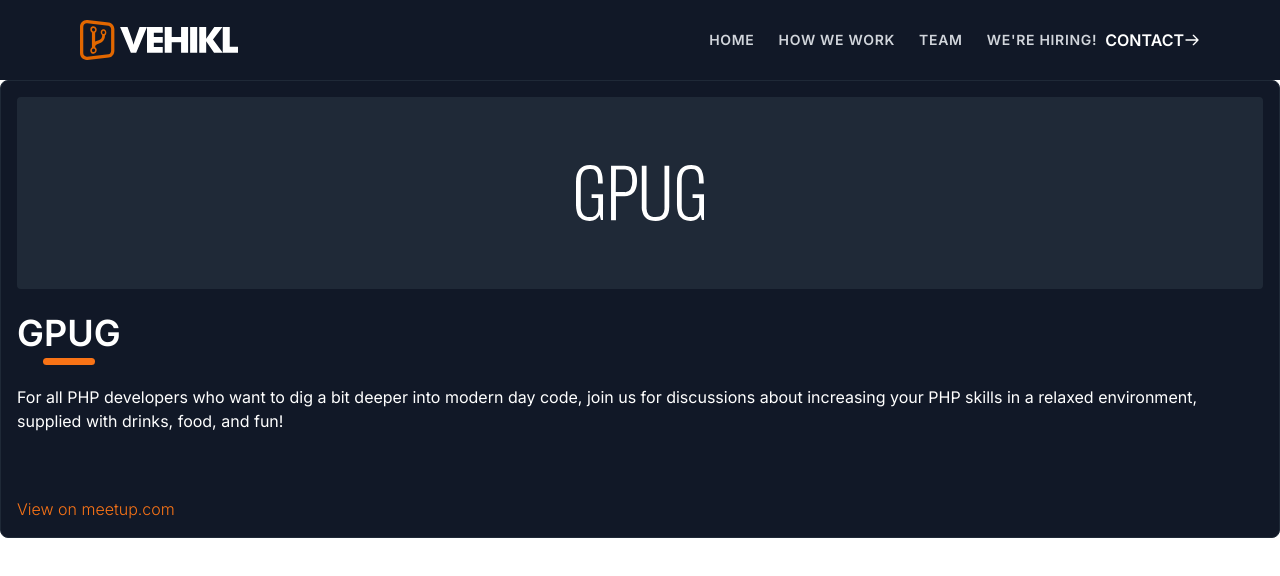
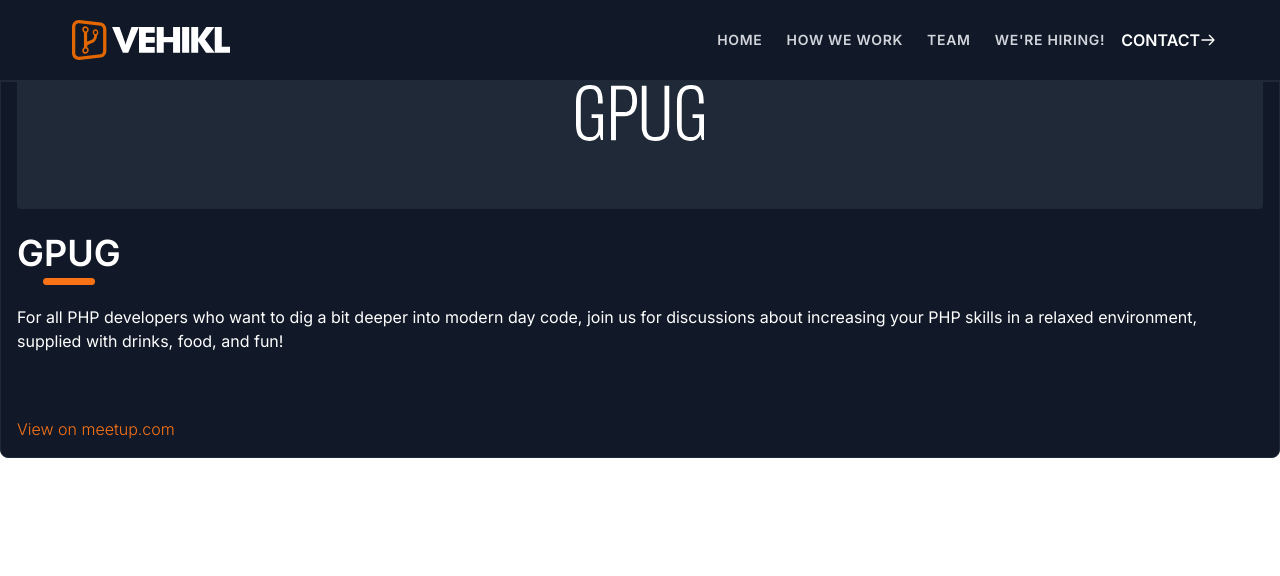
Before and after one commit to Macdeal/vehikl-app, a React (Vite) app: page / in a window 1280 px wide. Shown: the top 576 px of the page. Built offline with nearby package versions, Linux system fonts and the light colour scheme; the HTML template or start-up script is replaced by a standard one.

Commit message:
feat: header

```diff
--- a/src/components/Header/Header.tsx
+++ b/src/components/Header/Header.tsx
@@ -2,19 +2,16 @@ import Logo from '../../assets/header/logo.svg?react';
 import RightArrow from '../../assets/header/rightArrow.svg?react';
 
 const Header = () => (
-	<header className="bg-gray-900">
-		<div className="layout px-4 max-w-6xl">
-			<nav className="flex items-center justify-around h-20 font-semibold text-white">
+	<header className="bg-gray-900 fixed z-50 w-full border-b-2 border-gray-800">
+		<div className="layout max-w-6xl">
+			<nav className="flex items-center justify-around h-20 font-semibold text-white pl-2">
 				<Logo className="h-10 mr-auto" />
 				<div className="flex">
-					<a className="after:transition-all text-gery-text uppercase p-2 tracking-wider text-sm transition-all relative mr-2 last-of-type:mr-0 hover:text-brand" href="/">home</a>
-					<a className="after:transition-all text-gery-text uppercase p-2 tracking-wider text-sm transition-all relative mr-2 last-of-type:mr-0 hover:text-brand" href="/">how we work</a>
-					<a className="after:transition-all text-gery-text uppercase p-2 tracking-wider text-sm transition-all relative mr-2 last-of-type:mr-0 hover:text-brand" href="/">team</a>
-					<a className="after:transition-all text-gery-text uppercase p-2 tracking-wider text-sm transition-all relative mr-2 last-of-type:mr-0 hover:text-brand" href="/">we&apos;re hiring!</a>
-					<button
-						className="flex items-center uppercase"
-						type="button"
-					>
+					<a className="text-gery-text uppercase p-2 tracking-wider text-sm mr-2 hover:text-brand" href="/">home</a>
+					<a className="text-gery-text uppercase p-2 tracking-wider text-sm mr-2 hover:text-brand" href="/">how we work</a>
+					<a className="text-gery-text uppercase p-2 tracking-wider text-sm mr-2 hover:text-brand" href="/">team</a>
+					<a className="text-gery-text uppercase p-2 tracking-wider text-sm mr-2 hover:text-brand" href="/">we&apos;re hiring!</a>
+					<button className="flex items-center uppercase" type="button">
 						<span>contact</span>
 						<RightArrow className="w-4" fill="white" />
 					</button>
```
